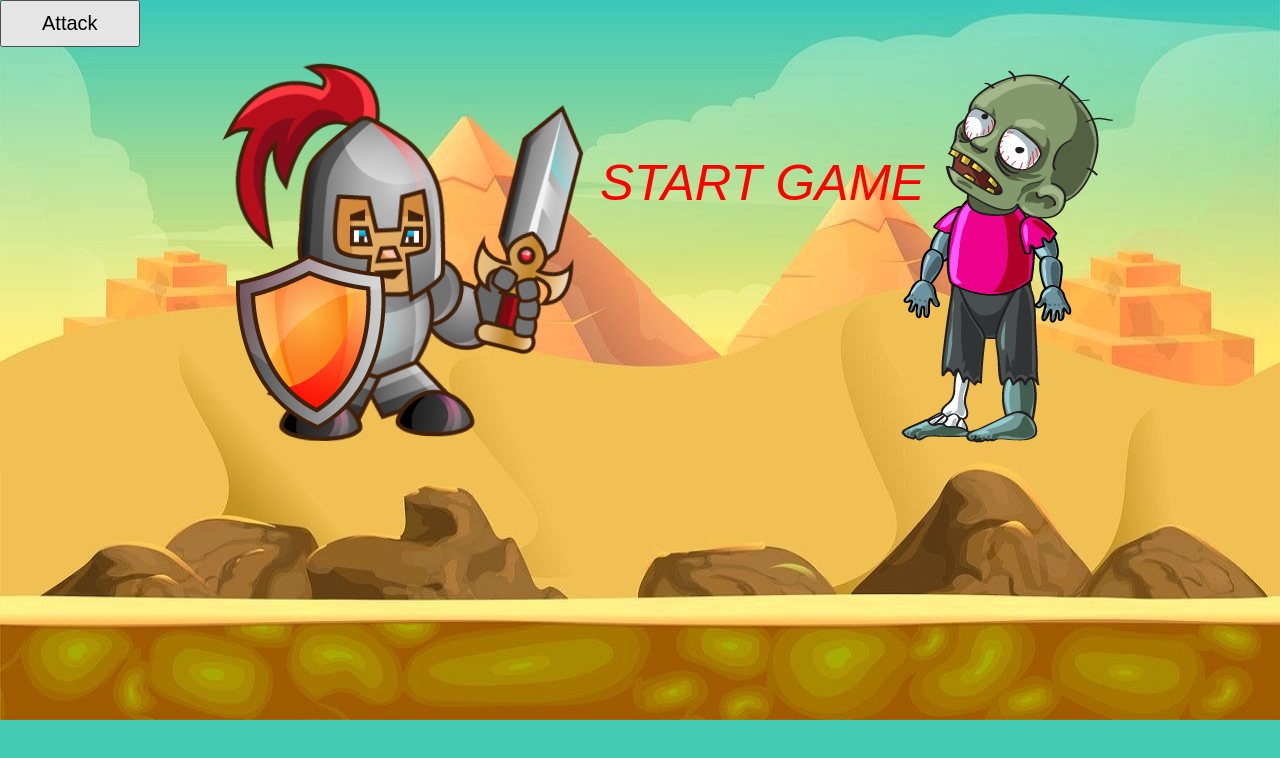
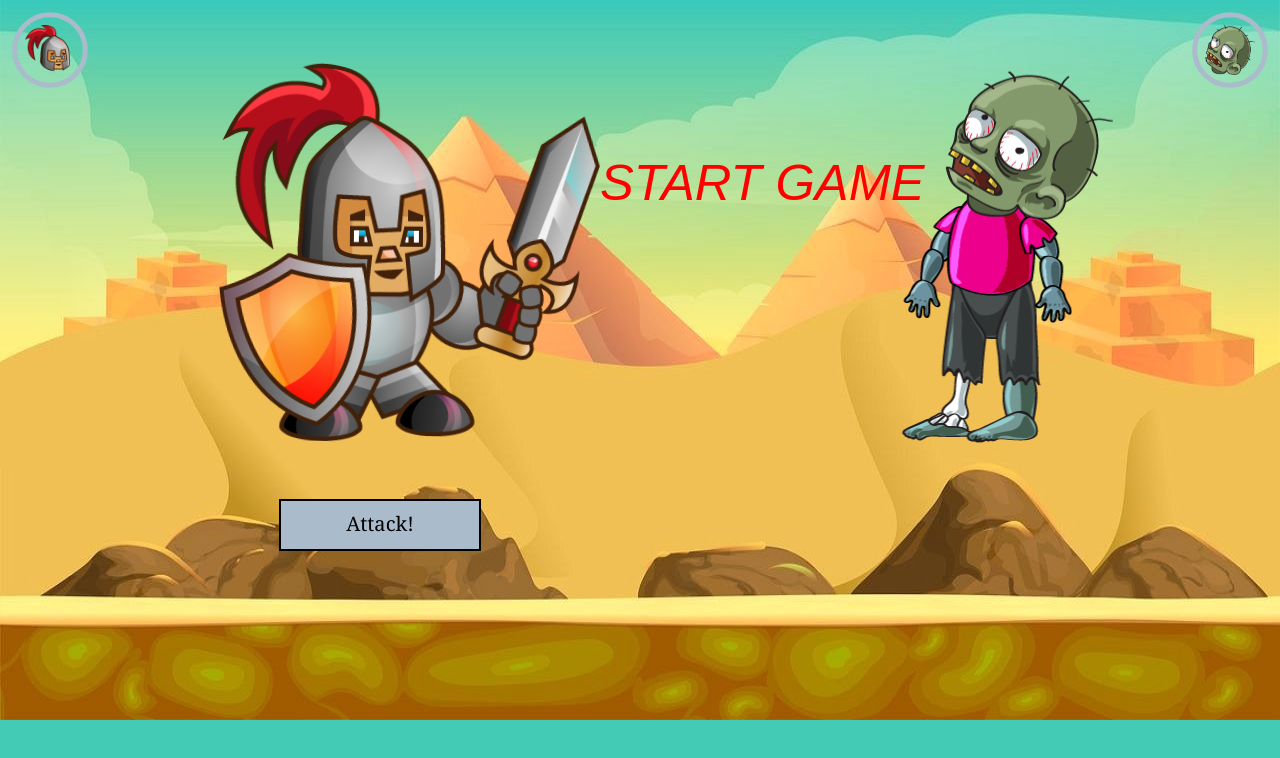
Before and after one commit to mentalkombat/mentalkombat.github.io, a website built with webpack: page index.html in a window 1280 px wide. Built offline with nearby package versions, Linux system fonts and the light colour scheme.

Commit message:
make-entities-info/feature: added attack button on canvas, added entities info images

```diff
--- a/index.html
+++ b/index.html
@@ -9,7 +9,5 @@
   <script defer src="dist/js/main.js"></script>
 </head>
 <body>
-
-  <button>Attack</button>
 </body>
 </html>
--- a/src/js/Game.js
+++ b/src/js/Game.js
@@ -23,7 +23,8 @@ class Game {
 			'background.jpg',
 			'head1.png', 'head2.png', 'head3.png', 'head4.png', 'head5.png',
 			'body1.png', 'body2.png', 'body3.png', 'body4.png', 'body5.png',
-			'legs1.png', 'legs2.png', 'legs3.png', 'legs4.png', 'legs5.png'
+			'legs1.png', 'legs2.png', 'legs3.png', 'legs4.png', 'legs5.png',
+			'player-head.png'
 		]);
 		this.resources.onReady(() => this.init());
 	}
@@ -39,7 +40,7 @@ class Game {
 		this.imgWheel = new Image();
 		this.imgWheel.src = '/src/img/wheel.png'; //img
 		this.ctx.canvas.addEventListener('mousemove', function(event){
-			console.log(mouse.x, mouse.y);
+			// console.log(event.pageX - event.target.offsetLeft, event.pageY - event.target.offsetTop);
 			mouse.x = event.x;
 			mouse.y = event.y;
 
@@ -49,26 +50,24 @@ class Game {
 	init() {
 		this.background = this.resources.get('background.jpg');
 
-		this.player = new PlayerEntity([100, 20], new Sprite(this.resources.get('player-sprite.png'), [0, 0], [634, 464], 5, [0, 1, 2, 1]));
+		this.player = new PlayerEntity([100, 20], new Sprite(this.resources.get('player-sprite.png'), [0, 0], [634, 464], 5, [0, 1, 2, 1]), 'Player');
 		this.enemy = new EnemyEntity([900, 70], this.resources);
 
-		document.querySelector('button').addEventListener('click', () => {
-			this.player.attack(new Sprite(this.resources.get('player-sprite.png'), [0, 464], [634, 464], 5, [0, 1, 2, 3, 4, 0]));
-		});
+		this.addAttackButtonLogic();
 
-		this.startWheel = null;
-		this.ctx.canvas.addEventListener('click', (event) => {
-			var x = event.pageX,
-					y = event.pageY;
+		// this.startWheel = null;
+		// this.ctx.canvas.addEventListener('click', (event) => {
+		// 	var x = event.pageX,
+		// 			y = event.pageY;
 
-			if (event.pageX > 728 && event.pageY > 162 && event.pageX < 1040 && event.pageY < 200) {
+		// 	if (event.pageX > 728 && event.pageY > 162 && event.pageX < 1040 && event.pageY < 200) {
 
-				this.startWheel = true;
-				this.SpellWindow = new SpellWindow( this.imgWheel, this.ctx, this.canvas.width, this.canvas.height,  this.framesPerSeconds, this.ang);
-				this.SpellWindow.animateWheel()
-				requestAnimationFrame(this.main.bind(this));
-			}
-		});
+		// 		this.startWheel = true;
+		// 		this.SpellWindow = new SpellWindow( this.imgWheel, this.ctx, this.canvas.width, this.canvas.height,  this.framesPerSeconds, this.ang);
+		// 		this.SpellWindow.animateWheel()
+		// 		requestAnimationFrame(this.main.bind(this));
+		// 	}
+		// });
 
 		this.lastTime = Date.now();
 		this.main();
@@ -78,10 +77,10 @@ class Game {
 		let now = Date.now();
 		let dt = (now - this.lastTime) / 1000;
 		this.update(dt);
-
-
 		this.render();
 		this.lastTime = now;
+		requestAnimationFrame(this.main.bind(this));
+
 		this.drawBtnStartGame = (color) => {
 			this.ctx.fillStyle = color;
 			this.ctx.font = "italic 38pt Arial";
@@ -100,7 +99,6 @@ class Game {
 			this.ctx.clearRect(0, 0, this.canvas.width, this.canvas.height); //clear the canvas
 
 		}
-
 	}
 
 	update(dt) {
@@ -114,6 +112,8 @@ class Game {
 		this.enemy.entities.forEach(element => {
 			this.renderEntity(element);
 		})
+		this.drawAttackButton();
+		this.drawEntitiesInfo();
 	};
 
 	renderEntity(entity) {
@@ -122,6 +122,68 @@ class Game {
 		entity.sprite.render(this.ctx);
 		this.ctx.restore();
 	}
+
+	drawEntitiesInfo() {
+		this.drawEntitiesInfoImage(this.resources.get('player-head.png'), 50, 50, 50, 50);
+		this.drawEntitiesInfoImage(this.enemy.entities[2].sprite.img, this.canvas.width - 50, 50, 50, 50);
+	}
+
+	drawEntitiesInfoImage(image, imagePositionX, imagePositionY, imageWidth, imageHeight) {
+		this.ctx.save();
+		this.ctx.beginPath();
+		this.ctx.arc(imagePositionX, imagePositionY, Math.sqrt(imageWidth * imageWidth + imageHeight * imageHeight) / 2, 0, Math.PI * 2, true);//Math.sqrt(imageWidth * imageHeight / 2)
+		this.ctx.closePath();
+		this.ctx.lineWidth = 5;
+		this.ctx.strokeStyle = '#abc';
+		this.ctx.stroke();
+		this.ctx.clip();
+		this.ctx.translate(imagePositionX, imagePositionY);
+		this.ctx.drawImage(image, -imageWidth / 2, -imageHeight / 2, imageWidth, imageHeight);
+		this.ctx.restore();
+	}
+
+
+	addAttackButtonLogic() {
+		this.canvas.addEventListener('click', (event) => {
+			var x = event.pageX - event.target.offsetLeft,
+				y = event.pageY - event.target.offsetTop;
+
+			if (x > 280 && x < 480 && y > 500 && y < 550) {
+				this.player.attack(new Sprite(this.resources.get('player-sprite.png'), [0, 464], [634, 464], 5, [0, 1, 2, 3, 4, 0]));
+			}
+		});
+
+		this.canvas.addEventListener('mousemove', (event) => {
+			var x = event.pageX - event.target.offsetLeft,
+				y = event.pageY - event.target.offsetTop;
+
+			if (x > 280 && x < 480 && y > 500 && y < 550) {
+				this.canvas.style.cursor = 'pointer';
+			}	else {
+				this.canvas.style.cursor = 'default';
+			}
+		});
+	}
+
+	drawAttackButton() {
+		this.ctx.save();
+		this.ctx.lineWidth = 2;
+		this.ctx.strokeStyle = "#000000";
+		this.ctx.fillStyle = "#abc";
+		let rectX = 280;
+		let rectY = 500;
+		let rectWidth = 200;
+		let rectHeight = 50;
+		this.ctx.fillRect(rectX, rectY, rectWidth, rectHeight);
+		this.ctx.strokeRect(rectX, rectY, rectWidth, rectHeight);
+
+		this.ctx.font = "20px Georgia";
+		this.ctx.textAlign = "center";
+		this.ctx.textBaseline = "middle";
+		this.ctx.fillStyle = "#000000";
+		this.ctx.fillText("Attack!", rectX + (rectWidth / 2), rectY + (rectHeight / 2));
+		this.ctx.restore();
+	}
 }
 
 export default Game;
--- a/src/js/PlayerEntity.js
+++ b/src/js/PlayerEntity.js
@@ -2,6 +2,11 @@ import Entity from './Entity.js';
 
 
 class PlayerEntity extends Entity {
+	constructor(positionOnCanvas, sprite, name) {
+		super(positionOnCanvas, sprite);
+		this.name = name;
+	}
+
 	attack(attackSprite) {
 		let spriteOptions = {
 			url: this.sprite.url,
--- a/src/js/Sprite.js
+++ b/src/js/Sprite.js
@@ -1,6 +1,6 @@
 class Sprite {
-	constructor(url, positionOnImg, sizeOnImg, speed, frames) {
-		this.url = url;
+	constructor(img, positionOnImg, sizeOnImg, speed, frames) {
+		this.img = img;
 		this.positionOnImg = positionOnImg;
 		this.sizeOnImg = sizeOnImg;
 		this.speed = typeof speed === 'number' ? speed : 0;
@@ -56,7 +56,7 @@ class Sprite {
 		let y = this.positionOnImg[1];
 		x += frame * this.sizeOnImg[0];
 
-		context.drawImage(this.url, x, y, this.sizeOnImg[0], this.sizeOnImg[1],	0, 0,	this.sizeOnImg[0], this.sizeOnImg[1]);
+		context.drawImage(this.img, x, y, this.sizeOnImg[0], this.sizeOnImg[1],	0, 0,	this.sizeOnImg[0], this.sizeOnImg[1]);
 	}
 }
 
--- a/src/sass/style.sass
+++ b/src/sass/style.sass
@@ -7,9 +7,3 @@ body
 .title
   color: red
   text-transform: uppercase
-
-button
-  position: absolute
-  top: 0
-  font-size: 20px
-  padding: 10px 40px
```
Also changed, not shown: dist/css/main.css, dist/img/head4_1.png (deleted), dist/img/player-head.png (added), dist/index.html, dist/js/main.js, src/img/head4_1.png (deleted), src/img/player-head.png (added). Lines whose indentation alone changed are shown as unchanged.
